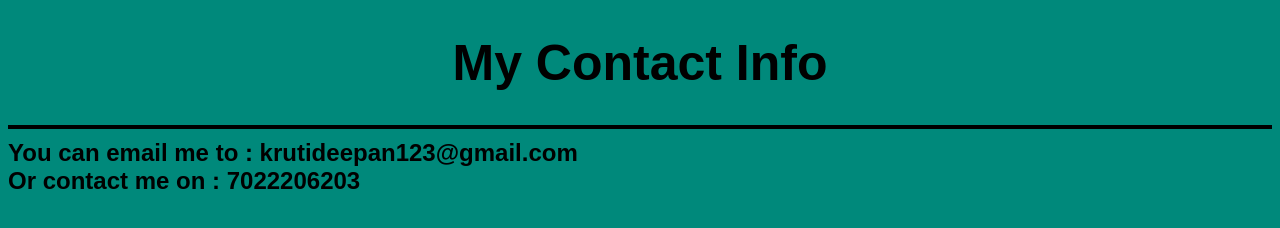
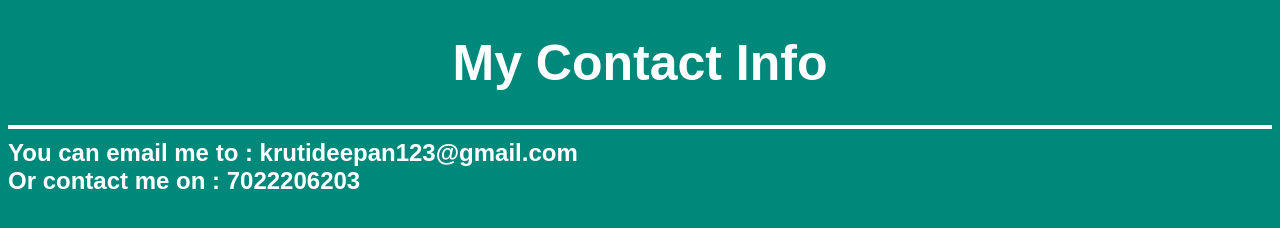
Before and after one commit to krutideepanpanda/SoulGodAlpha.github.io, a website: page contact.html in a window 1280 px wide. Drawn offline with Linux system fonts and the light colour scheme.

Commit message:
material with hr test1

```diff
--- a/contact.css
+++ b/contact.css
@@ -3,17 +3,20 @@ h1
     text-align: center;
     font-family: Arial, Helvetica, sans-serif;
     font-size: 50px;
+    color: white;
 }
 
 h2
 {
     margin-top: 10px;
     font-family: Arial, Helvetica, sans-serif;
+    color: white;
 }
 hr
 {
     border-style: solid;
     border-width: 2px;
+    color: white;
 }
 
 html
--- a/main.css
+++ b/main.css
@@ -6,7 +6,7 @@ html
 
 h2
 {
-    color: black;
+    color: white;
 }
 
 h1
@@ -14,12 +14,14 @@ h1
     text-align: center;
     font-family: Arial, Helvetica, sans-serif;
     font-size: 50px;
+    color: white;
 }
 
 hr
 {
     border-style: solid;
     border-width: 2px;
+    color: white;
 }
 
 .center
@@ -49,7 +51,7 @@ hr
     z-index: 1;
     top: 0;
     left: 0;
-    background-color: black;
+    background-color: #9575CD;
     overflow-x: hidden;
     padding-top: 60px;
     transition: 0.5s;
@@ -60,12 +62,12 @@ hr
     padding: 8px 8px 8px 32px;
     text-decoration: none;
     font-size: 25px;
-    color: #818181;
+    color: white;
 }
 
 .sidenav a:hover
 {
-    color: #f1f1f1;
+    color: black;
 }
 
 .sidenav .closebtn
@@ -81,6 +83,7 @@ hr
 {
     transition: margin-left .5s;
     padding: 20px;
+    color: white;
 }
 
 @media screen and (max-height: 450px)
```
